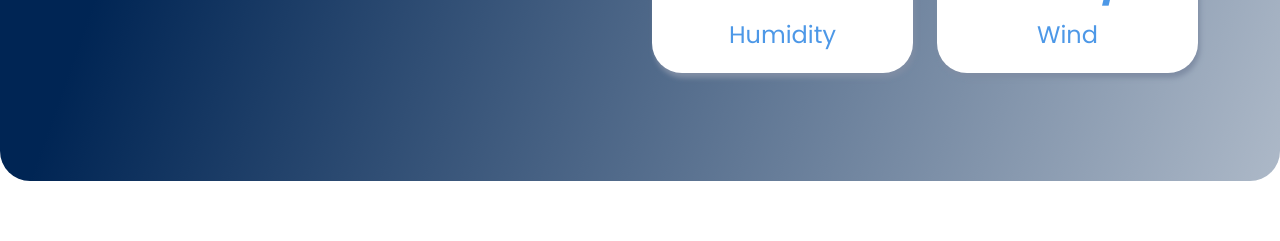
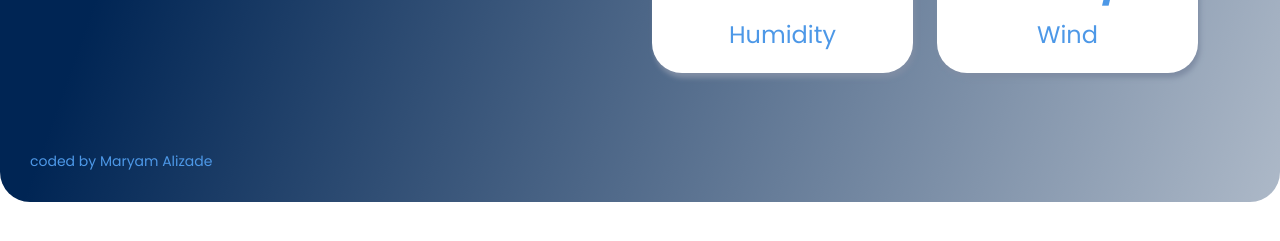
Before and after one commit to Marriyamm/Weathering-app, a plain HTML site: page index.html in a window 1280 px wide. Shown: the part 229-470 px from the top of the page. Drawn offline with nearby package versions, Linux system fonts and the light colour scheme; no server answers; a web font is replaced by a local one.

Commit message:
added footer

```diff
--- a/index.html
+++ b/index.html
@@ -89,7 +89,9 @@
       </div>
       <br />
       <br />
-      <footer></footer>
+      <footer>
+        <a>coded by Maryam Alizade</a>
+      </footer>
     </div>
     <script src="index.js"></script>
   </body>
```
